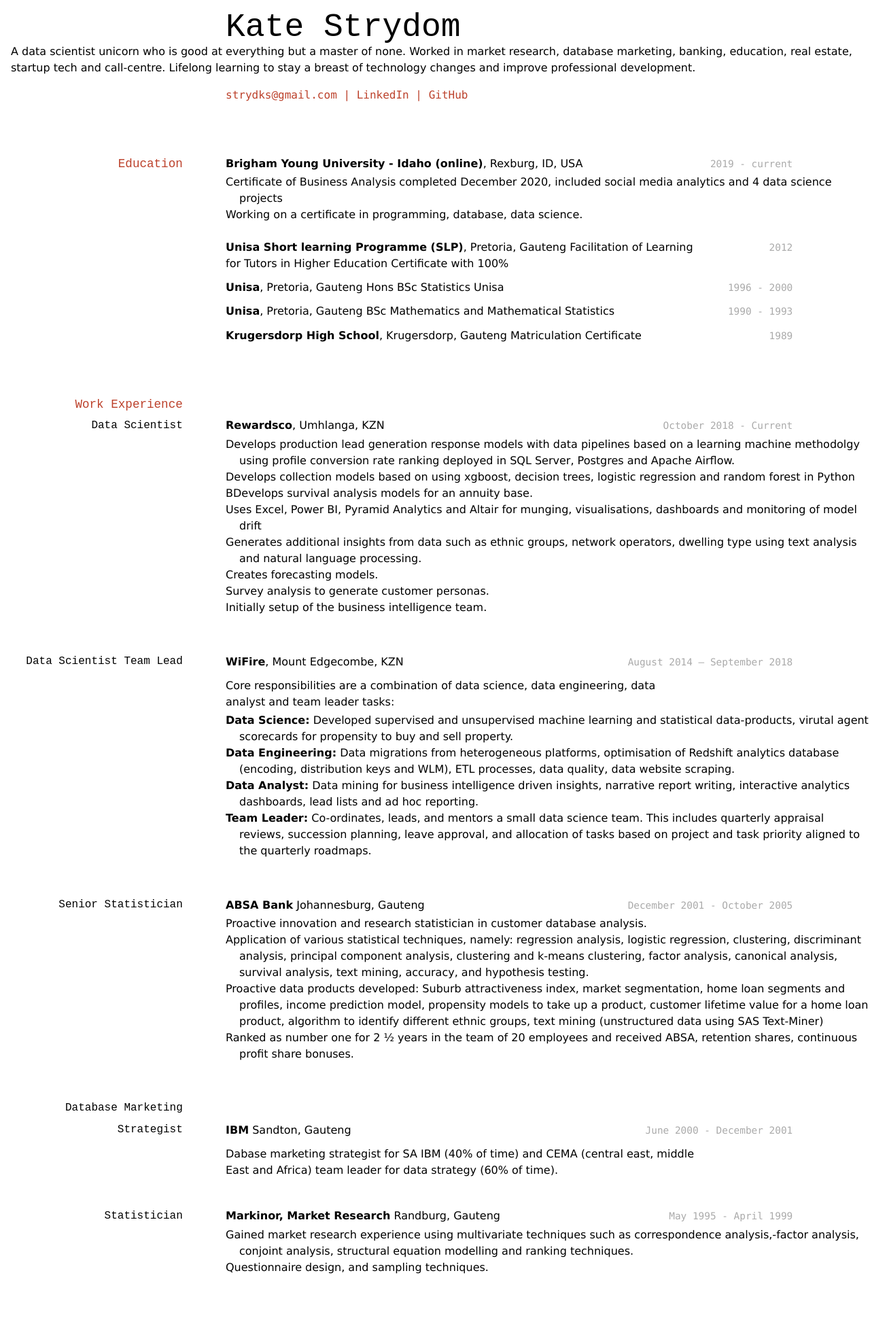
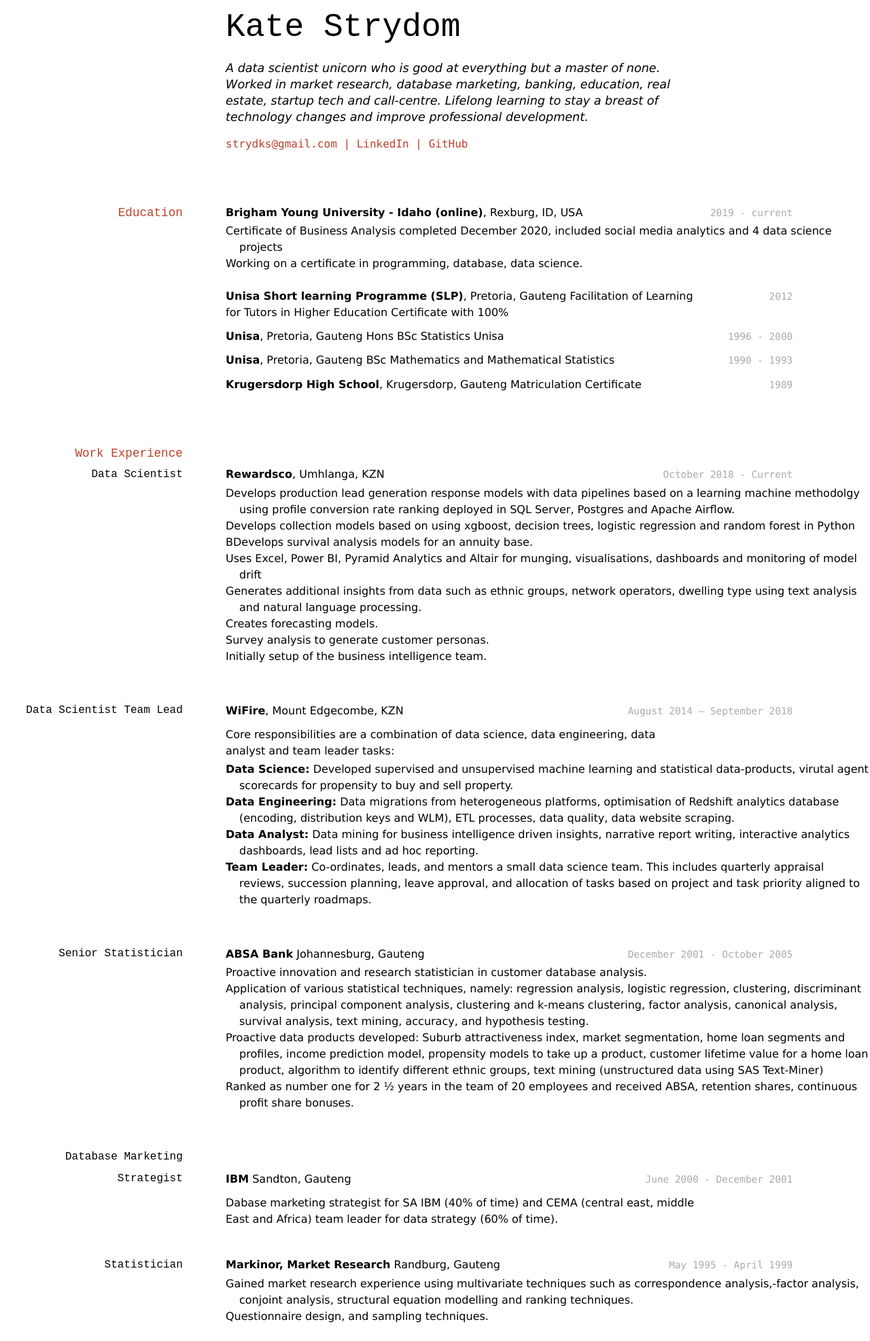
Before and after one commit to Kate-Strydom/strydomk-resume, a Jekyll site: the page built from docs/index.md, in a window 1280 px wide. Shown: the whole page at 68% size. Built offline with Jekyll 4.4.1, drawn with Linux system fonts in a browser that asks for light colours; before the commit the page ends 1901 px from its top, so only the background shows below that.

Commit message:
line space

```diff
--- a/docs/index.md
+++ b/docs/index.md
@@ -3,9 +3,8 @@ layout: cv
 title: Kate Strydom's Resume
 ---
 # Kate Strydom
-<div>
+<br>
  A data scientist unicorn who is good at everything but a master of none. Worked in market research, database marketing, banking, education, real estate, startup tech and call-centre. Lifelong learning to stay a breast of technology changes and improve professional development.
-</div>
 
 <div id="webaddress">
   <a href="strydks@gmail.com">strydks@gmail.com</a>
```
